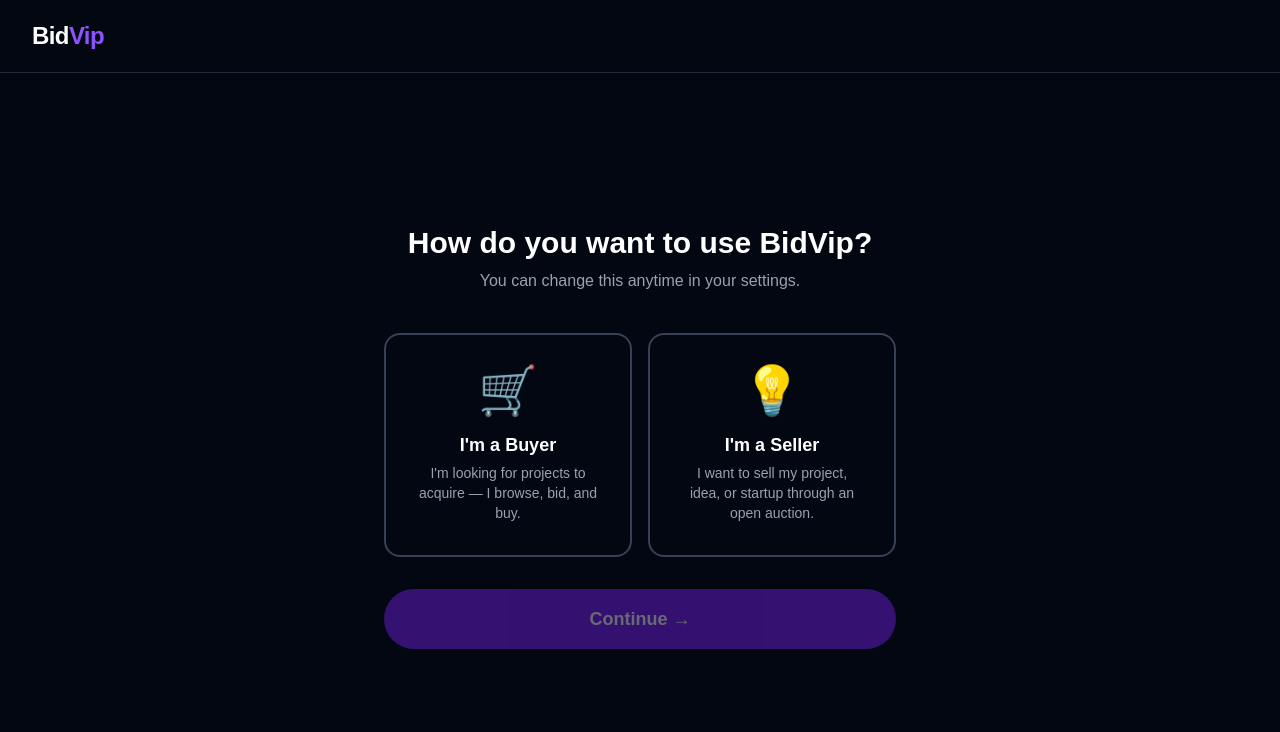
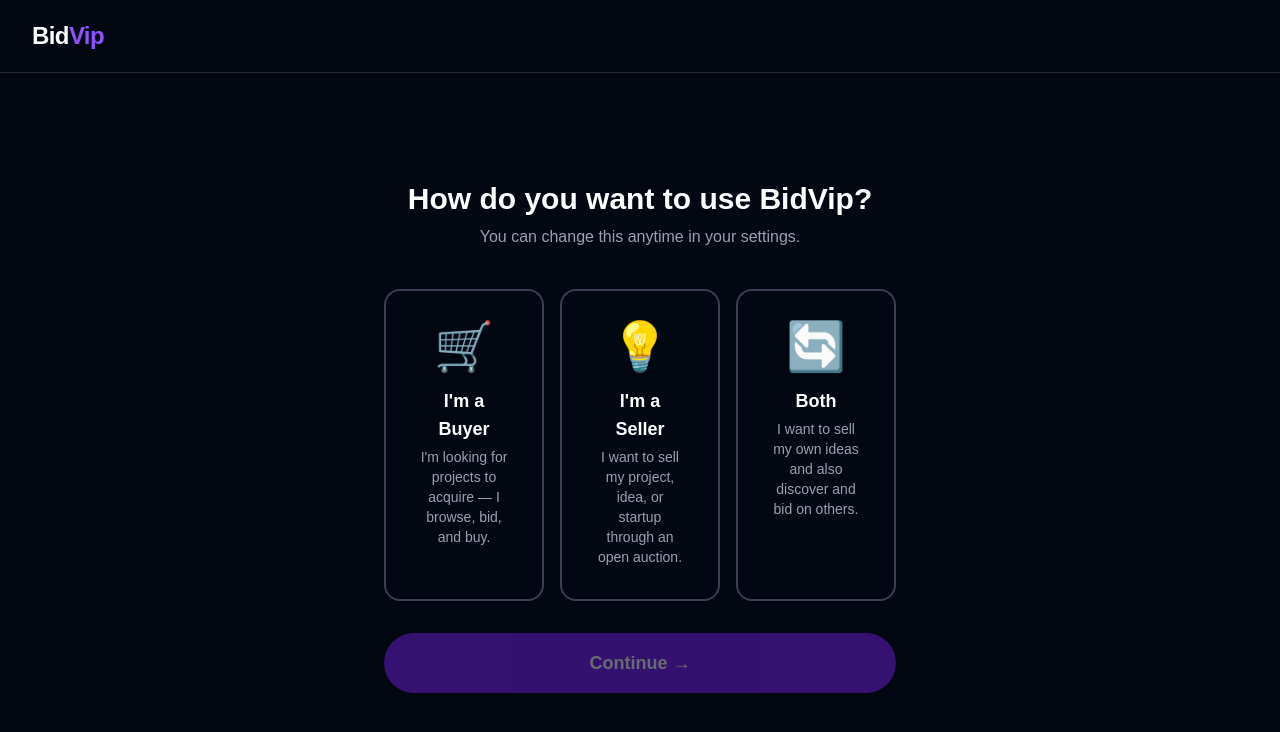
Before and after one commit to bidvip/bidvip, a Next.js app: page /onboarding in a window 1280 px wide. Shown: the top 732 px of the page. Built offline with nearby package versions, Linux system fonts and the light colour scheme; no server answers.

Commit message:
Dual role: add Both option in onboarding, dashboard shows seller+buyer sections

```diff
--- a/app/dashboard/page.tsx
+++ b/app/dashboard/page.tsx
@@ -31,14 +31,15 @@ export default function Dashboard() {
       if (!profil) { router.push('/onboarding'); return }
       setSzerepkor(profil.szerepkor)
 
-      if (profil.szerepkor === 'elado') {
+      if (profil.szerepkor === 'elado' || profil.szerepkor === 'mindketto') {
         const { data: projektek } = await supabase
           .from('projektek')
           .select('*')
           .eq('user_id', u.id)
           .order('letrehozva', { ascending: false })
         setSajatProjektek(projektek || [])
-      } else {
+      }
+      if (profil.szerepkor === 'vevo' || profil.szerepkor === 'mindketto') {
         const { data: licitek } = await supabase
           .from('licitek')
           .select('*, projektek(nev, kikialtasi_ar, badge)')
@@ -110,15 +111,21 @@ export default function Dashboard() {
       <div className="max-w-5xl mx-auto px-6 py-12">
         <div className="flex items-center gap-3 mb-2">
           <h1 className="text-3xl font-bold">Welcome, <span className="text-violet-400">{user?.email?.split('@')[0]}</span>!</h1>
-          <span className={`text-xs font-semibold px-3 py-1 rounded-full border ${szerepkor === 'elado' ? 'bg-amber-900/40 text-amber-400 border-amber-800' : 'bg-blue-900/40 text-blue-400 border-blue-800'}`}>
-            {szerepkor === 'elado' ? '💡 Seller' : '🛒 Buyer'}
+          <span className={`text-xs font-semibold px-3 py-1 rounded-full border ${
+            szerepkor === 'elado' ? 'bg-amber-900/40 text-amber-400 border-amber-800' :
+            szerepkor === 'mindketto' ? 'bg-violet-900/40 text-violet-400 border-violet-800' :
+            'bg-blue-900/40 text-blue-400 border-blue-800'
+          }`}>
+            {szerepkor === 'elado' ? '💡 Seller' : szerepkor === 'mindketto' ? '🔄 Seller & Buyer' : '🛒 Buyer'}
           </span>
         </div>
         <p className="text-gray-400 mb-10">
-          {szerepkor === 'elado' ? 'Manage your listings and track incoming bids.' : 'Track your bids and purchase winning projects.'}
+          {szerepkor === 'elado' ? 'Manage your listings and track incoming bids.' :
+           szerepkor === 'mindketto' ? 'Manage your listings and track your bids in one place.' :
+           'Track your bids and purchase winning projects.'}
         </p>
 
-        {szerepkor === 'elado' ? (
+        {szerepkor === 'elado' || szerepkor === 'mindketto' ? (
           <>
             <div className="grid grid-cols-2 md:grid-cols-4 gap-4 mb-10">
               <div className="bg-gray-900 border border-gray-800 rounded-2xl p-5">
@@ -195,7 +202,11 @@ export default function Dashboard() {
               </div>
             )}
           </>
-        ) : (
+        ) : null}
+
+        {szerepkor === 'vevo' || szerepkor === 'mindketto' ? (
+          <div className={szerepkor === 'mindketto' ? 'mt-12 pt-12 border-t border-gray-800' : ''}>
+          {szerepkor === 'mindketto' && <h2 className="text-2xl font-bold mb-6">My Bids</h2>}
           <>
             <div className="grid grid-cols-1 md:grid-cols-2 gap-6 mb-10">
               <div className="bg-gray-900 border border-gray-800 rounded-2xl p-6">
@@ -232,7 +243,8 @@ export default function Dashboard() {
               </div>
             )}
           </>
-        )}
+          </div>
+        ) : null}
       </div>
     </main>
   )
--- a/app/onboarding/page.tsx
+++ b/app/onboarding/page.tsx
@@ -5,7 +5,7 @@ import { createClient } from '@/lib/supabase-browser'
 import { useRouter } from 'next/navigation'
 
 export default function Onboarding() {
-  const [valasztott, setValasztott] = useState<'vevo' | 'elado' | null>(null)
+  const [valasztott, setValasztott] = useState<'vevo' | 'elado' | 'mindketto' | null>(null)
   const [loading, setLoading] = useState(false)
   const [bonuszKapott, setBonuszKapott] = useState(false)
   const router = useRouter()
@@ -53,7 +53,7 @@ export default function Onboarding() {
           <h1 className="text-3xl font-bold text-center mb-2">How do you want to use BidVip?</h1>
           <p className="text-gray-400 text-center mb-10">You can change this anytime in your settings.</p>
 
-          <div className="grid grid-cols-1 sm:grid-cols-2 gap-4 mb-8">
+          <div className="grid grid-cols-1 sm:grid-cols-3 gap-4 mb-8">
             <button
               onClick={() => setValasztott('vevo')}
               className={`flex flex-col items-center gap-4 p-8 rounded-2xl border-2 transition ${
@@ -83,6 +83,21 @@ export default function Onboarding() {
                 <p className="text-gray-400 text-sm">I want to sell my project, idea, or startup through an open auction.</p>
               </div>
             </button>
+
+            <button
+              onClick={() => setValasztott('mindketto')}
+              className={`flex flex-col items-center gap-4 p-8 rounded-2xl border-2 transition ${
+                valasztott === 'mindketto'
+                  ? 'border-violet-500 bg-violet-900/20'
+                  : 'border-gray-700 hover:border-gray-500'
+              }`}
+            >
+              <span className="text-5xl">🔄</span>
+              <div className="text-center">
+                <p className="font-bold text-lg mb-1">Both</p>
+                <p className="text-gray-400 text-sm">I want to sell my own ideas and also discover and bid on others.</p>
+              </div>
+            </button>
           </div>
 
           {bonuszKapott && (
```
